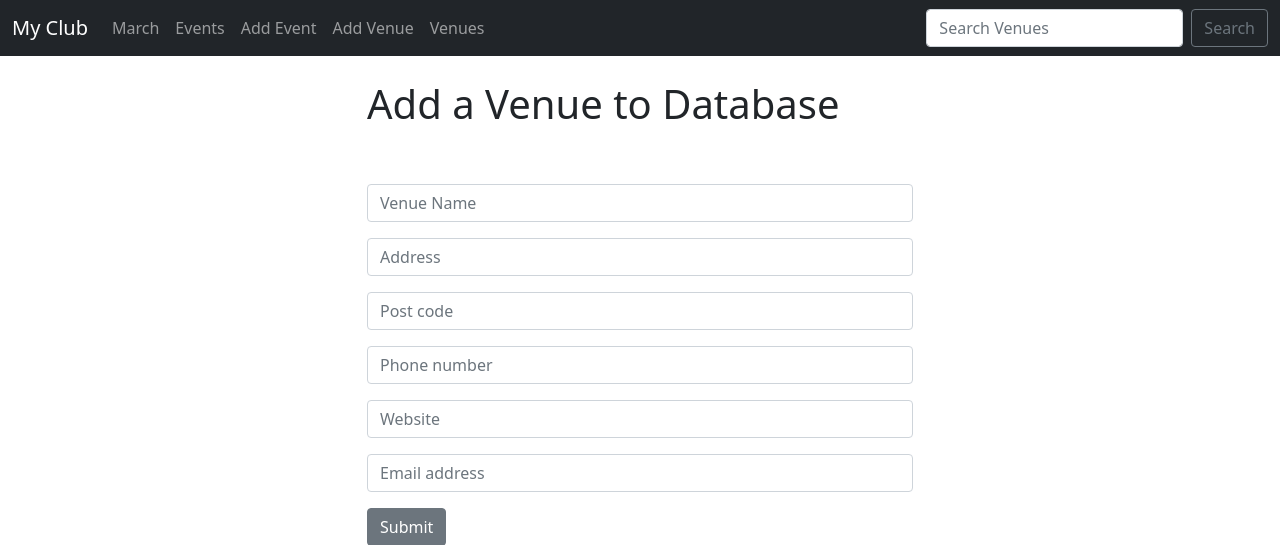
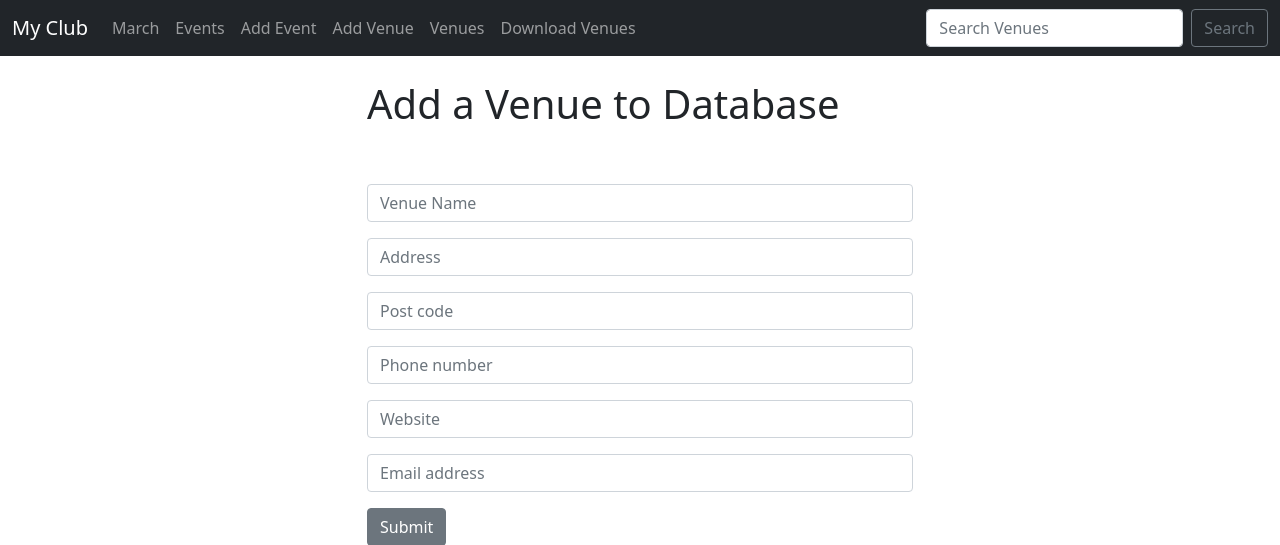
Before and after one commit to Eduardo-byte/events_website, a Django app: page /add_venue in a window 1280 px wide. Shown: the top 545 px of the page. Run offline with Django 3.2, Linux system fonts and the light colour scheme.

Commit message:
add downloadable venues txt file

```diff
--- a/events/templates/events/navbar.html
+++ b/events/templates/events/navbar.html
@@ -21,6 +21,9 @@
         <li class="nav-item">
           <a class="nav-link" href="{% url 'list-venues' %}">Venues</a>
         </li>
+        <li class="nav-item">
+          <a class="nav-link" href="{% url 'venue-text' %}">Download Venues</a>
+        </li>
       </ul>
       <form class="d-flex" method=POST action="{% url 'search-venues' %}">
         {% csrf_token %}
--- a/events/urls.py
+++ b/events/urls.py
@@ -23,4 +23,5 @@ urlpatterns = [
     path('venue_updated', views.venue_updated, name="venue-updated"),
     path('search_venues', views.search_venues, name="search-venues"),
     path('delete_venue/<venue_id>', views.delete_venue, name="delete-venue"),
+    path('venue_text', views.venue_text, name='venue-text'),
     ]
--- a/events/views.py
+++ b/events/views.py
@@ -5,12 +5,34 @@ from datetime import datetime
 #from time import gmtime, strftime
 from .models import Event, Venue
 from .forms import VenueForm, EventForm
-from django.http import HttpResponseRedirect
+from django.http import HttpResponseRedirect, HttpResponse
 
 # Create your views here.
 # to pass the variables/the content to be used on the html file you always need to :
 #or import from another file, like from .forms import VenueForm, and then on the context dictionary pass it when calling the html file.
 #the same with variables, create them on the def view and pass them on the dictionary.
+
+#Generate text file Venues List
+def venue_text(request):
+    response = HttpResponse(content_type='text/plain')
+    response['Content-Disposition'] = 'attachment; filename=venues.txt'
+
+    #Designate the model
+    venues = Venue.objects.all()
+
+    #Create blank list
+    lines = []
+
+    #Loop through and output
+    for venue in venues:
+        lines.append(f'Venue: {venue.name}\nAddress: {venue.address}\nPhone: {venue.phone}\nPost-code: {venue.post_code}\nEmail: {venue.email_address}\nWebsite: {venue.web}\n\n\n')
+
+
+    #lines = ["this is line 1 \n" , "this is line 2 \n" , "this is lie 3 \n\n" , "Eduardo is awesome! \n"]
+
+    #Write to TextFile
+    response.writelines(lines)
+    return response
 
 def add_venue(request):
     submitted = False
@@ -90,7 +112,7 @@ def search_venues(request):
     if request.method == "POST":
         contains = False
         searched = request.POST['searched']
-        venues = Venue.objects.filter(address__contains=searched)
+        venues = Venue.objects.filter(name__contains=searched)
         if venues:
             contains = True
             return render(request,
@@ -114,6 +136,7 @@ def search_venues(request):
             'events/search_venues.html',
             {
             })
+
 def venue_updated(request):
     updated = False
     if 'updated' in request.GET:
@@ -125,6 +148,7 @@ def venue_updated(request):
         {
         'updated': updated,
         })
+
 def update_venue(request, venue_id):
     venue = Venue.objects.get(pk=venue_id)
     form = VenueForm(request.POST or None, instance=venue)
```
Also changed, not shown: db.sqlite3.
